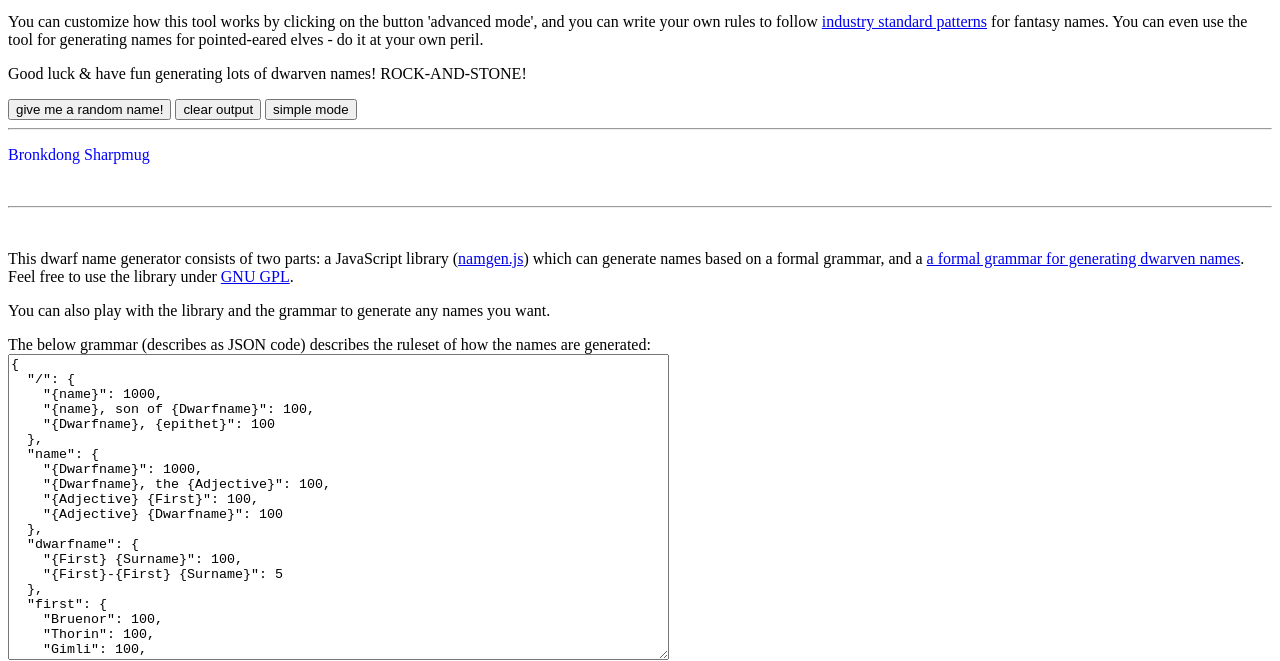
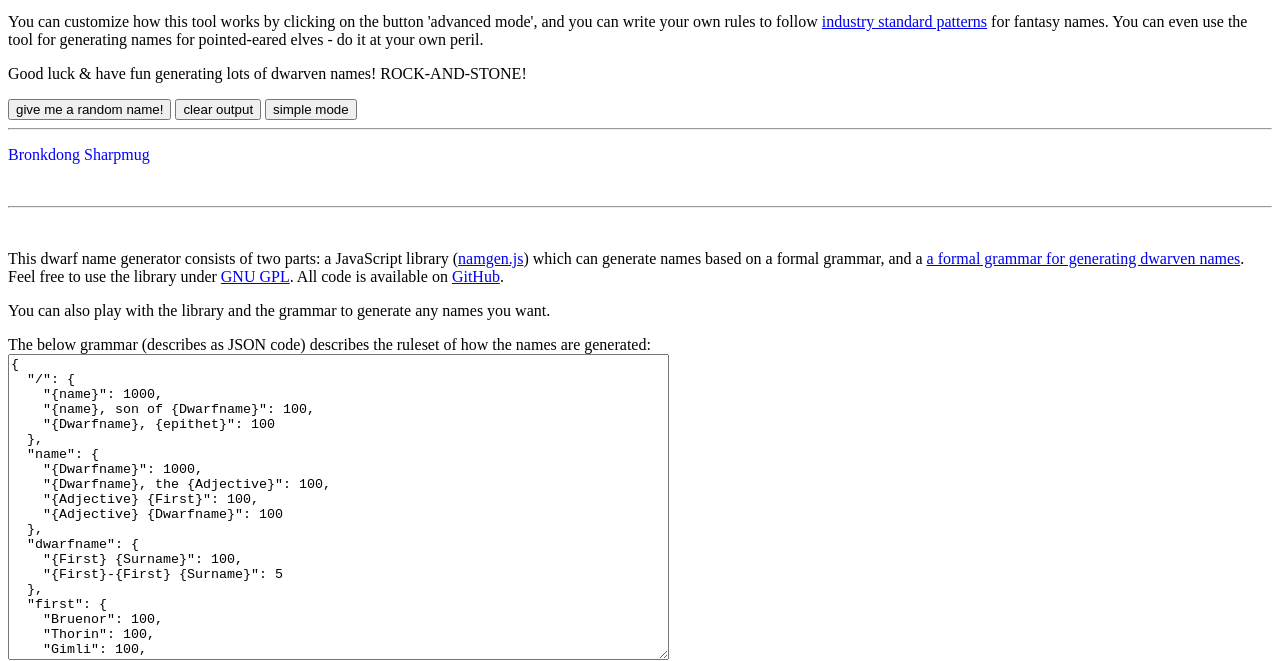
Before and after one commit to bertaizs/dwarfgen, a plain HTML site: page www/index.html in a window 1280 px wide. Both pictures are taken after a click on the button "advanced mode". Shown: the part 119-780 px from the top of the page. Drawn offline with Linux system fonts and the light colour scheme.

Commit message:
github reference added

```diff
--- a/www/index.html
+++ b/www/index.html
@@ -77,6 +77,7 @@
 		a <a href="dwarf.js">a formal grammar for generating dwarven names</a>.
 		Feel free to use the library under
 		<a href="https://www.gnu.org/licenses/gpl-3.0.html">GNU GPL</a>.
+		All code is available on <a href="https://github.com/bertaizs/dwarfgen">GitHub</a>.
 		</p>
 
 		<p>
```
